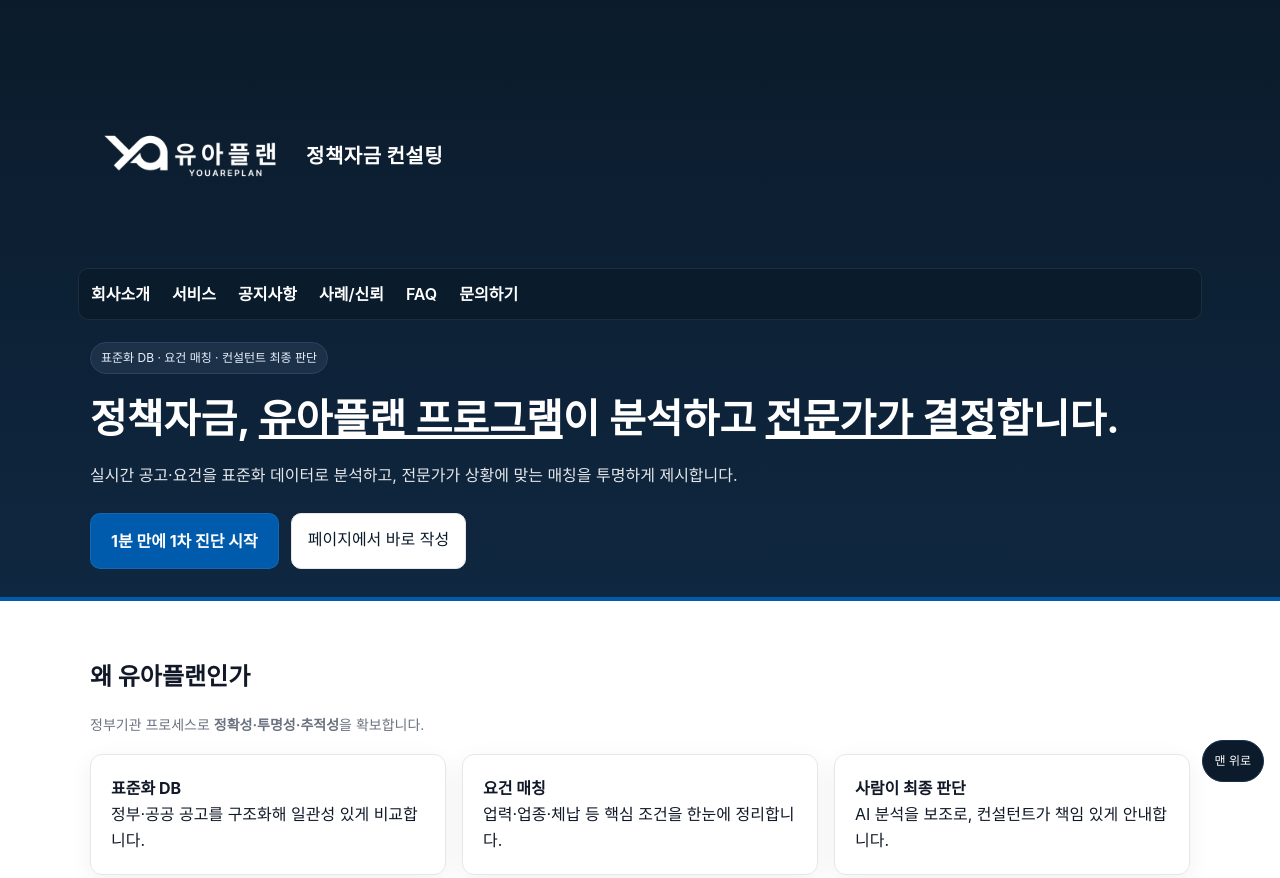
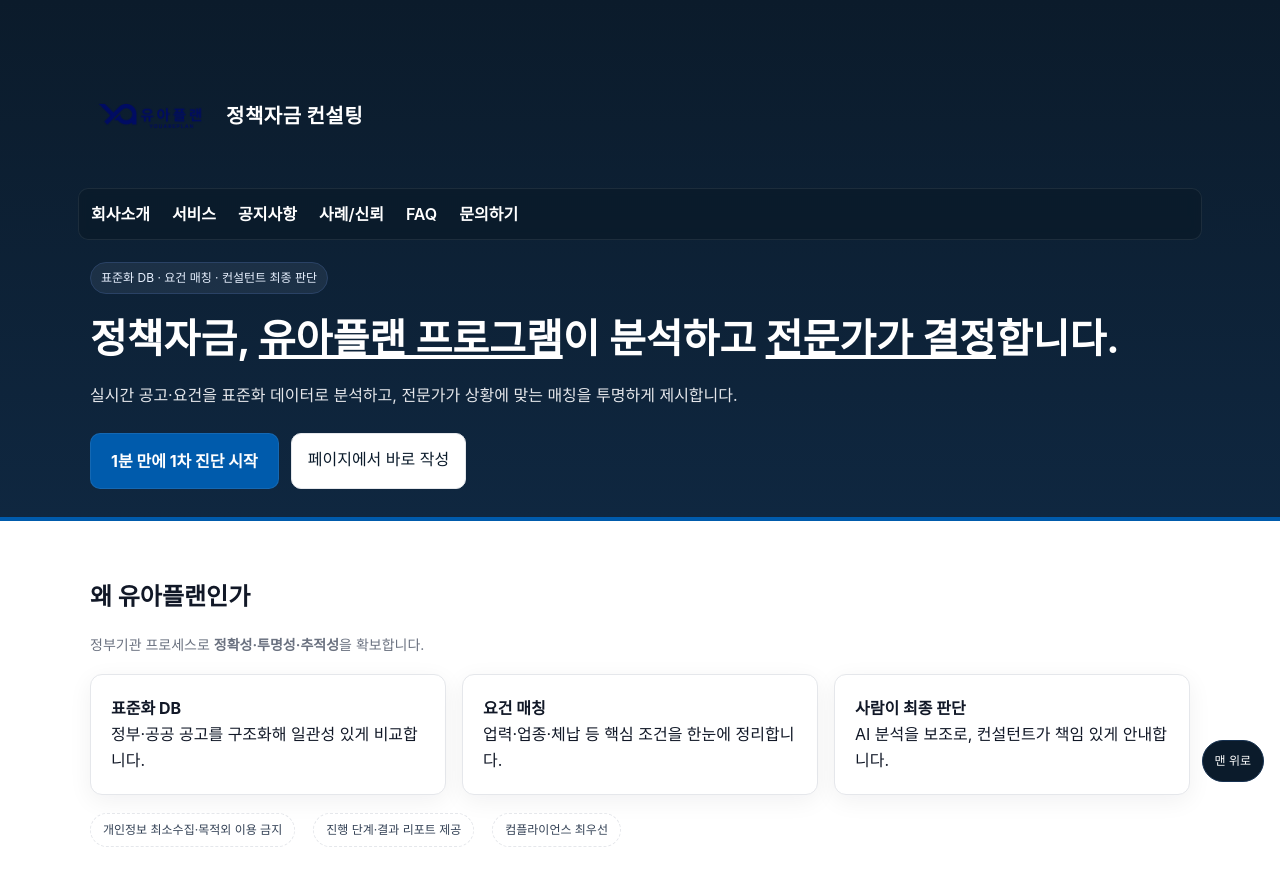
Before and after one commit to youareplan-ceo/youaplan-site, a plain HTML site: page index.html in a window 1280 px wide. Shown: the top 878 px of the page. Drawn offline with Linux system fonts and the light colour scheme.

Commit message:
Update index.html

```diff
--- a/index.html
+++ b/index.html
@@ -7,6 +7,7 @@
   <meta name="description" content="정책자금, AI가 분석하고 사람이 결정합니다. 유아플랜은 실시간 공고·요건을 표준화해 맞춤 매칭을 투명하게 제시합니다.">
   <meta name="theme-color" content="#0B1B2B" />
 
+  <!-- Open Graph / SNS 미리보기 -->
   <meta property="og:title" content="유아플랜 컨설팅 | 정책자금 컨설팅" />
   <meta property="og:description" content="실시간 공고 표준화 DB + 요건 매칭 + 컨설턴트 최종 판단. 투명하고 신뢰 가능한 정책자금 컨설팅." />
   <meta property="og:type" content="website" />
@@ -14,16 +15,17 @@
   <meta property="og:image" content="https://youareplan.co.kr/logo.png" />
   <meta name="twitter:card" content="summary_large_image" />
 
-  <link rel="icon" type="image/png" href="logo.png" />
+  <!-- ✅ 파비콘 (심볼만 흰 배경 JPG 사용) -->
+  <link rel="icon" type="image/jpeg" href="logo_favicon.jpg" />
 
   <style>
     :root{
-      --primary:#005BAC;
-      --navy:#0B1B2B;
-      --text:#111827;
-      --muted:#6B7280;
-      --border:#E5E7EB;
-      --bg:#ffffff;
+      --primary:#005BAC; /* 정부 파랑 */
+      --navy:#0B1B2B;    /* 헤더 네이비 */
+      --text:#111827;    /* 본문 글자 */
+      --muted:#6B7280;   /* 보조 설명 */
+      --border:#E5E7EB;  /* 경계선 */
+      --bg:#ffffff;      /* 배경 */
       --radius:12px;
       --shadow:0 6px 24px rgba(16,24,40,.06);
     }
@@ -39,12 +41,7 @@
     }
     .wrap{max-width:1100px;margin:0 auto}
     .brand{display:flex;align-items:center;gap:16px;margin-bottom:8px}
-    .brand img{
-      height:200px;
-      width:auto;
-      display:block;
-      filter:brightness(0) invert(1);
-    }
+    .brand img{height:120px;width:auto;display:block}
     @media (max-width:640px){
       .brand img{height:80px}
     }
```
